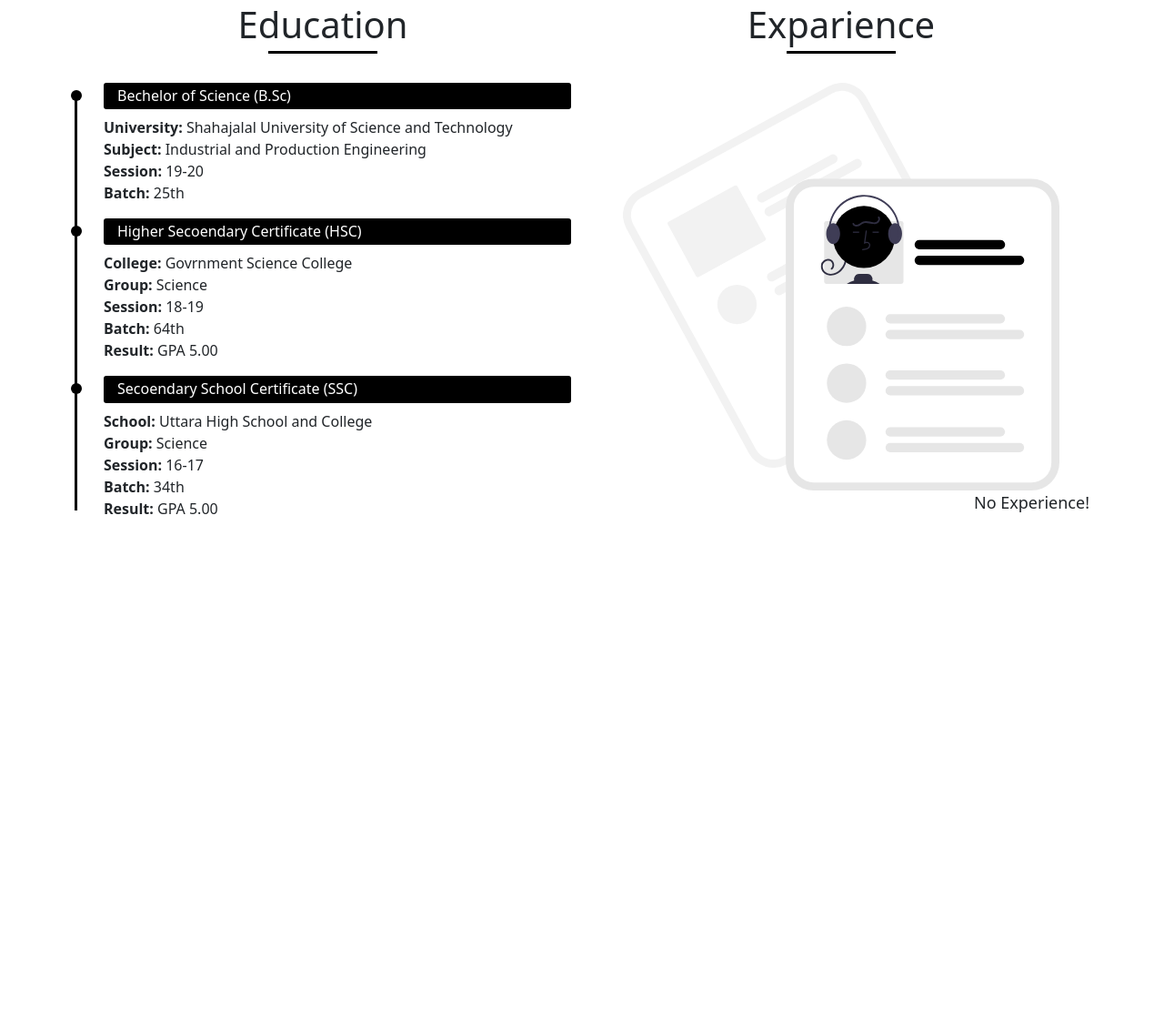
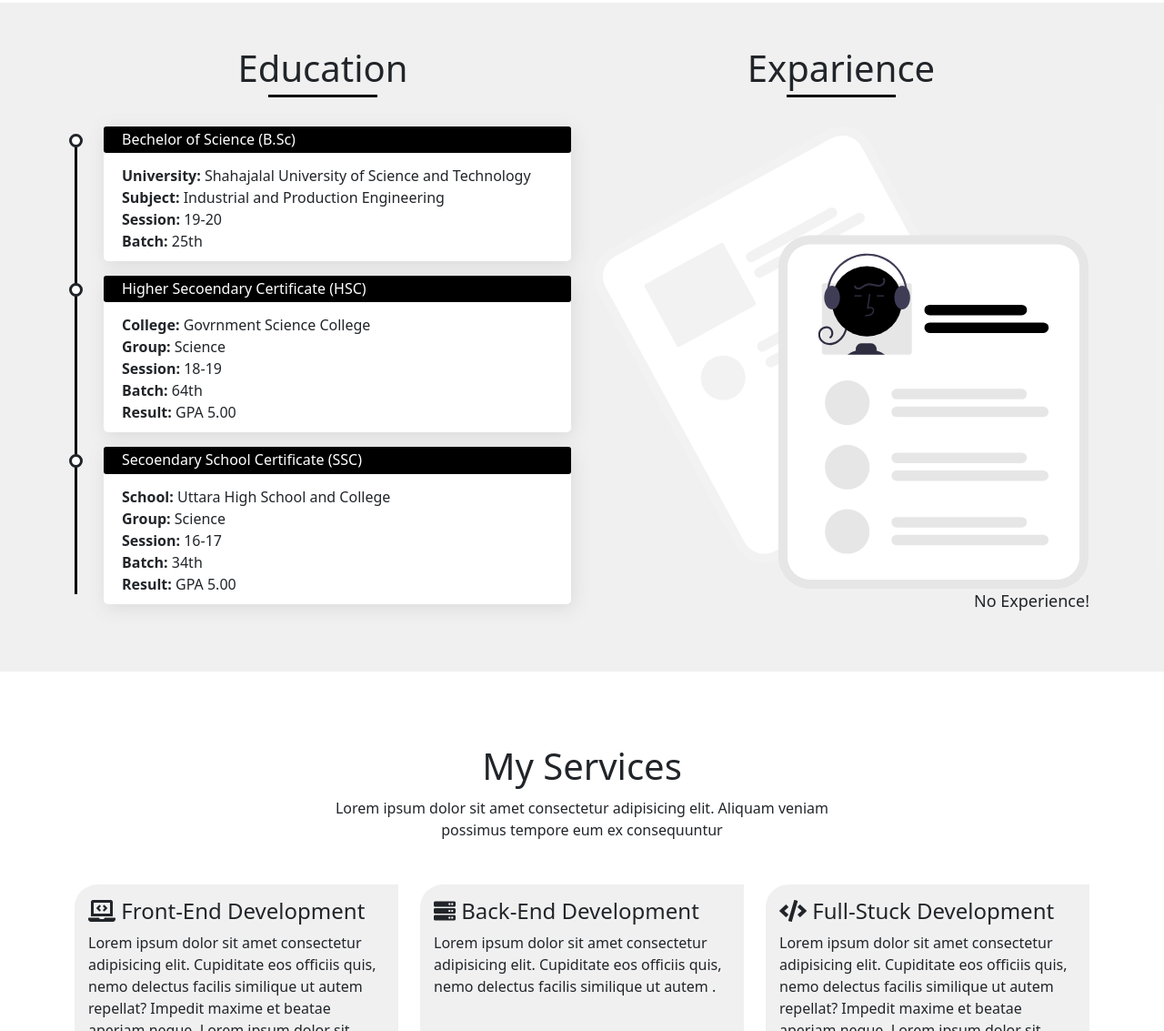
Before and after one commit to rezwanulislam114/personal-portfolio, a plain HTML site: page index.html in a window 1280 px wide. Shown: the part 1667-2800 px from the top of the page at 91% size. Before the commit the page ends 2254 px from the top, so only its background shows below. Drawn offline with nearby package versions, Linux system fonts and the light colour scheme.

Commit message:
services section added

```diff
--- a/css/style.css
+++ b/css/style.css
@@ -48,6 +48,7 @@
 .navbar-section {
     position: sticky;
     top: 0;
+    z-index: 100;
 }
 .navbar-brand img {
     height: 25px;
@@ -87,6 +88,8 @@
 /* resume section  */
 .resume {
     margin-top: 10rem;
+    background: #eeeeeed8;
+    padding: 3rem 0;
 }
 .life-time {
     position: relative;
@@ -103,32 +106,63 @@
 .life-time li {
     list-style: none;
     position: relative;
+    box-shadow: 2px 4px 20px #dadada;
+    border-radius: 5px;
+    background: #fff;
 }
 .life-time li::before {
     content: '';
-    width: 12px;
-    height: 12px;
+    width: 15px;
+    height: 15px;
     border-radius: 50%;
-    background: #000000;
+    border: 3px solid;
+    background: #fff;
     position: absolute;
-    left: -36px;
+    left: -38px;
     top: 8px;
+    z-index: 1;
 }
 .life-time li h4{
     background: #000;
     color: #fff;
-    padding: 5px 15px;
+    padding: 5px 20px;
     font-size: 16px;
     border-radius: 3px;
+}
+.life-time li p {
+    padding: 5px 20px 10px;
 }
 .experience img {
     display: block;
     margin: auto;
-    width: 30rem;
+    width: 34rem;
 }
 .experience p {
     font-size: 18px;
     text-align: right;
+}
+
+/* services section  */
+.services-section {
+    margin-top: 5rem;
+}
+.services-section .title {
+    margin-bottom: 10px;
+}
+.services-section .title::after {
+    height: 0;
+}
+.service {
+    background-color: #f0f0f0;
+    padding: 15px;
+    border-radius: 25px 0;
+    transition: background .7s, color .7s, border-radius .7s;
+    cursor: pointer;
+}
+.service:hover {
+    background-color: rgb(49, 49, 49);
+    color: #fff;
+    border-radius: 0 25px;
 }
 
 
@@ -156,4 +190,9 @@
     .resume .experience {
         margin-top: 3rem;
     }
+
+    /* service section  */
+    .services-section .col-md-4 {
+        margin-top: 2rem;
+    }
   }
--- a/index.html
+++ b/index.html
@@ -63,7 +63,8 @@
         </section>
 
         <!-- intro section -->
-        <section class="intro-section container">
+        <section class="intro-section">
+            <div class="container">
                 <div class="row">
                     <div class="col-md-6">
                         <img src="./images/into-dp-image.jpg" class="img-75 img-fluid" alt="">
@@ -104,10 +105,12 @@
                         </div>
                     </div>
                 </div>
+            </div>
         </section>
 
         <!-- education and exparience section  -->
-        <section class="resume container">
+        <section class="resume">
+            <div class="container">
                 <div class="row">
                     <div class="col-md-6">
                         <h2 class="title">Education</h2>
@@ -146,6 +149,35 @@
                         <p>No Experience!</p>
                     </div>
                 </div>
+            </div>
+        </section>
+
+        <!-- services section  -->
+        <section class="services-section">
+            <div class="container">
+                <h2 class="title">My Services</h2>
+                <p class="text-center w-50 mx-auto">Lorem ipsum dolor sit amet consectetur adipisicing elit. Aliquam veniam possimus tempore eum ex consequuntur</p>
+                <div class="row mt-5">
+                    <div class="col-md-4">
+                        <div class="service h-100">
+                            <h4><i class="fas fa-laptop-code"></i> Front-End Development</h4>
+                            <p class="m-0">Lorem ipsum dolor sit amet consectetur adipisicing elit. Cupiditate eos officiis quis, nemo delectus facilis similique ut autem repellat? Impedit maxime et beatae aperiam neque. Lorem ipsum dolor sit amet consectetur adipisicing elit. Explicabo, in.</p>
+                        </div>
+                    </div>
+                    <div class="col-md-4">
+                        <div class="service h-100">
+                            <h4><i class="fas fa-server"></i> Back-End Development</h4>
+                            <p class="m-0">Lorem ipsum dolor sit amet consectetur adipisicing elit. Cupiditate eos officiis quis, nemo delectus facilis similique ut autem .</p>
+                        </div>
+                    </div>
+                    <div class="col-md-4">
+                        <div class="service h-100">
+                            <h4><i class="fas fa-code"></i> Full-Stuck Development</h4>
+                            <p class="m-0">Lorem ipsum dolor sit amet consectetur adipisicing elit. Cupiditate eos officiis quis, nemo delectus facilis similique ut autem repellat? Impedit maxime et beatae aperiam neque. Lorem ipsum dolor sit amet consectetur adipisicing elit. Explicabo.</p>
+                        </div>
+                    </div>
+                </div>
+            </div>
         </section>
     </main>
 
```
Lines whose indentation alone changed are shown as unchanged.
